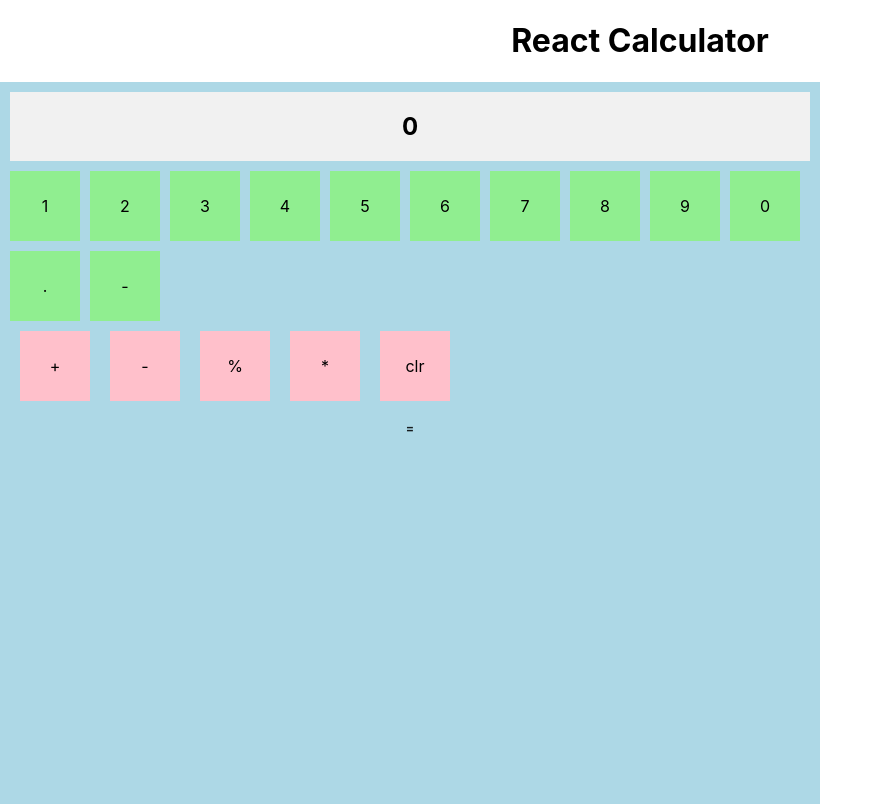
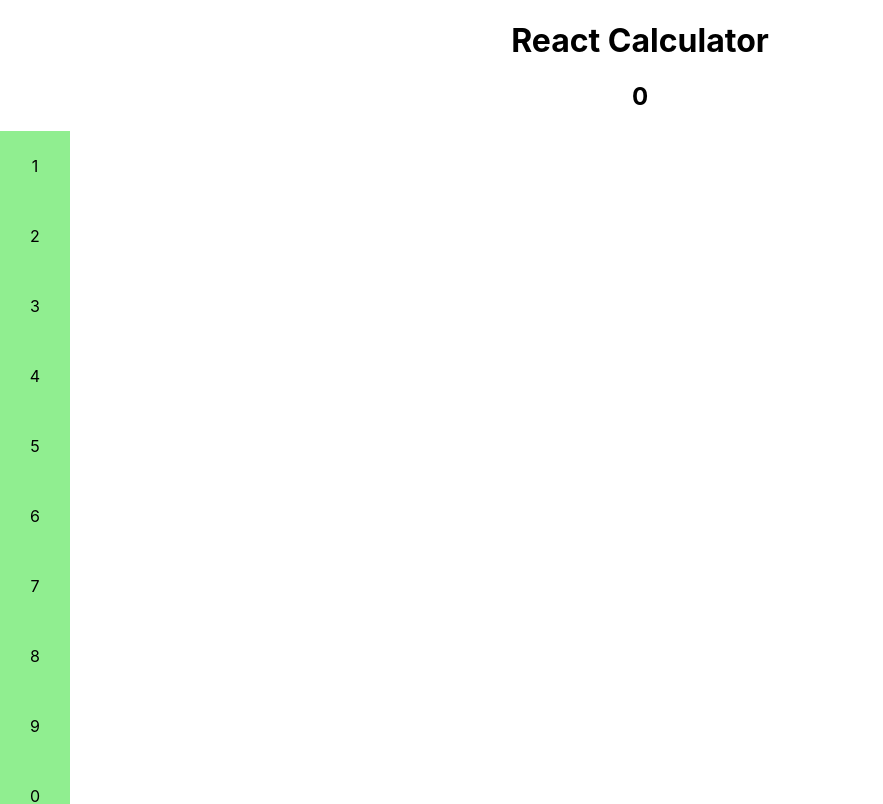
Before and after one commit to benzend/react-typescript-calculator, a React (Create React App) app: page / in a window 1280 px wide. Shown: the top 804 px of the page, without its empty margins (0-883 px from the left). Built offline with nearby package versions, Linux system fonts and the light colour scheme.

Commit message:
removed all styling for reset

```diff
--- a/src/calculator/Calculator.tsx
+++ b/src/calculator/Calculator.tsx
@@ -2,51 +2,22 @@
 import { useState } from "react";
 
 // External Packages
-import { makeStyles, Box } from "@material-ui/core";
+import { Box } from "@material-ui/core";
 
 // Components
 import { Display } from "./components/Display";
 import { Operator } from "./components/Operator";
 import { Number } from "./components/Number";
 import { Equals } from "./components/Equals";
+import { NegativeInt } from "./components/NegativeInt";
+import { Dot } from "./components/Dot";
 
 // Utils
 import { handleOps } from "../utils/utils";
 
-const useStyles = makeStyles(() => ({
-  root: {
-    height: "800px",
-    width: "800px",
-    background: "lightBlue",
-    padding: "10px",
-  },
-  numbersStyle: {
-    display: "flex",
-    gridTemplateColumns: "1fr 1fr 1fr",
-    gridTemplateRows: "1fr 1fr 1fr",
-    flexWrap: "wrap",
-    gridRowGap: "10px",
-    gridColumnGap: "10px",
-    justifyItems: "stretch",
-    alignItems: "stretch",
-  },
-  operatorsStyle: {
-    display: "flex",
-    justifyItems: "space-around",
-    alignItems: "center",
-  },
-  displayStyle: {
-    display: "flex",
-    justifyContent: "center",
-    alignItems: "center",
-    background: "#f1f1f1",
-    marginBottom: "10px",
-  },
-}));
-
 export const Calculator = () => {
   // Data
-  const nums = ["1", "2", "3", "4", "5", "6", "7", "8", "9", "0", ".", "-"];
+  const nums = ["1", "2", "3", "4", "5", "6", "7", "8", "9", "0"];
   const ops = ["+", "-", "%", "*", "clr"];
 
   //State
@@ -56,7 +27,6 @@
   const [currentOperator, setCurrentOperator] = useState<string>("");
 
   //Style
-  const { root, numbersStyle, operatorsStyle, displayStyle } = useStyles();
 
   // Functions
   const { add, subtract, divide, multiply } = handleOps;
@@ -108,8 +78,8 @@
   }
 
   return (
-    <Box className={root}>
-      <Box className={displayStyle}>
+    <Box>
+      <Box>
         {" "}
         <Display
           currentNum1={currentNum1}
@@ -119,7 +89,7 @@
         />
       </Box>
 
-      <Box className={numbersStyle}>
+      <Box>
         {nums.map((num: string) => (
           <Number
             setCurrentNum1={setCurrentNum1}
@@ -131,11 +101,13 @@
           />
         ))}
       </Box>
-      <Box className={operatorsStyle}>
+      <Box>
         {ops.map((op: string) => (
           <Operator setCurrentOperator={setCurrentOperator} op={op} />
         ))}
       </Box>
+      <NegativeInt />
+      <Dot />
       <Equals equalsHandler={equalsHandler} />
     </Box>
   );
```
Also changed, not shown: 1 other file (tests, documents, lock files or other folders).
